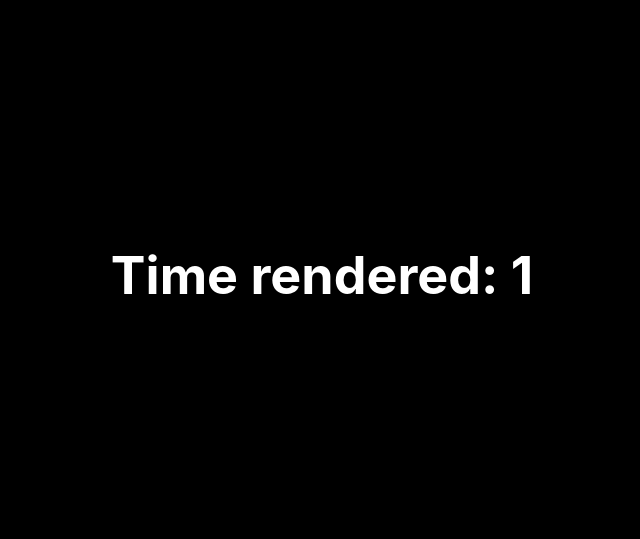
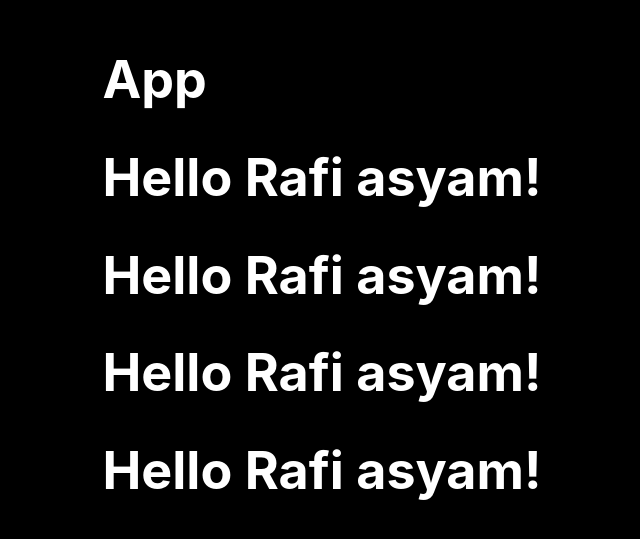
Before and after one commit to RAFiasyam/learn-react-hook, a React (Create React App) app: page / in a window 1280 px wide. Shown: the part 125-664 px from the top of the page, without its empty margins (318-958 px from the left). Built offline with nearby package versions, Linux system fonts and the light colour scheme.

Commit message:
we got problem here we need to manage state globally yup we go with useContext

```diff
--- a/src/App.js
+++ b/src/App.js
@@ -1,24 +1,51 @@
-import { useState, useEffect } from 'react';
+import { useState } from 'react';
 import './App.css';
 
 
-function App() {
-  const [count, setCount] = useState(0);
-
-
-
-  useEffect(() => {
-    let timer = setTimeout(() => {
-      setCount((count) => count + 1);
-    }, 1000);
-
-    return () => clearTimeout(timer)
-  }, []);
-
+function Component1({ name }) {
 
   return (
     <div>
-      <h1>Time rendered: {count}</h1>
+      <h1>{`Hello ${name}!`}</h1>
+      <Component2 name={name} />
+    </div>
+  )
+}
+
+function Component2({ name }) {
+  return (
+    <div>
+      <h1>{`Hello ${name}!`}</h1>
+      <Component3 name={name} />
+    </div>
+  )
+}
+
+function Component3({ name }) {
+  return (
+    <div>
+      <h1>{`Hello ${name}!`}</h1>
+      <Component4 name={name} />
+    </div>
+  )
+}
+
+function Component4({ name }) {
+  return (
+    <div>
+      <h1>{`Hello ${name}!`}</h1>
+    </div>
+  )
+}
+
+
+function App() {
+  const [name] = useState('Rafi asyam');
+
+  return (
+    <div>
+      <h1>App</h1>
+      <Component1 name={name} />
     </div>
   );
 }
```
